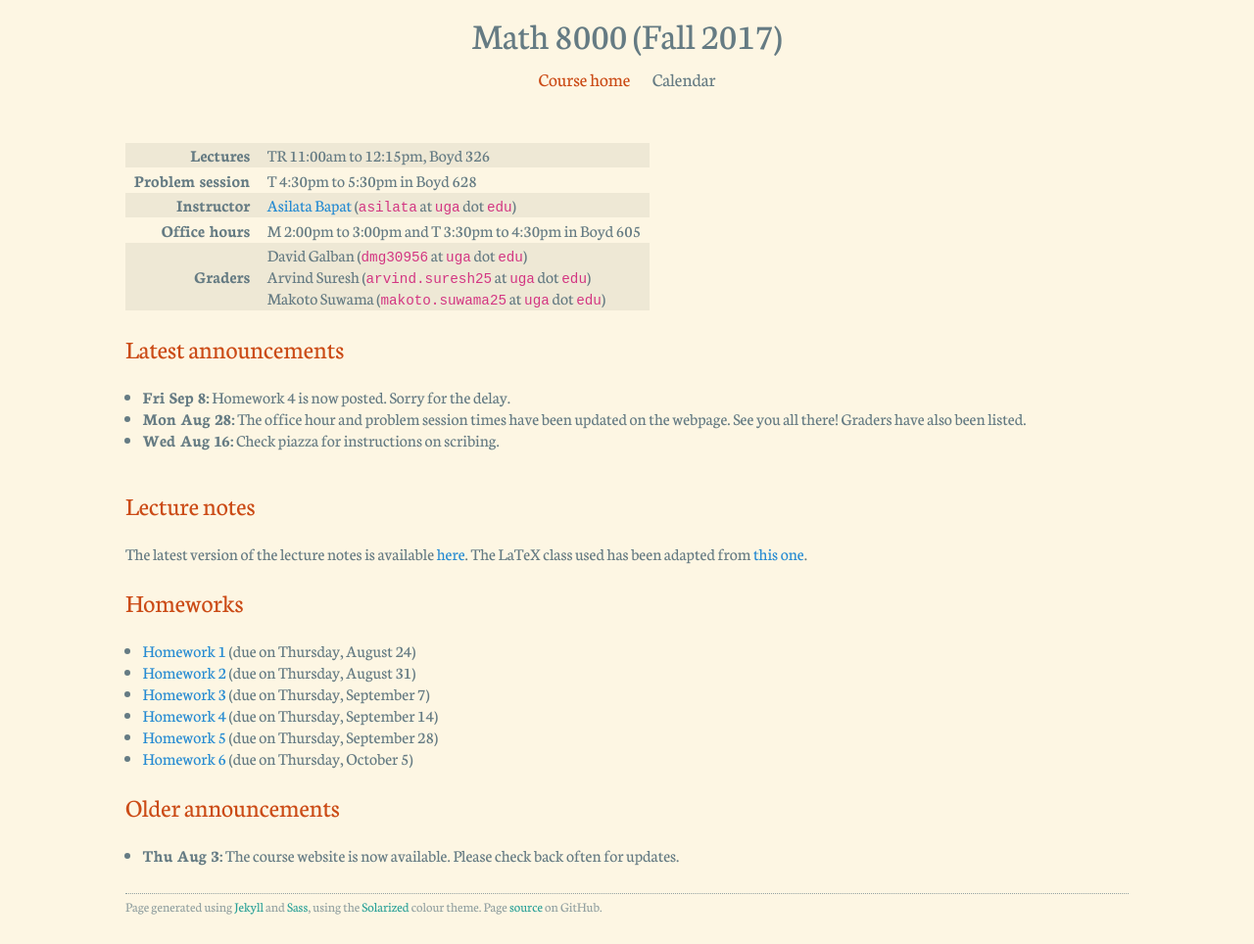
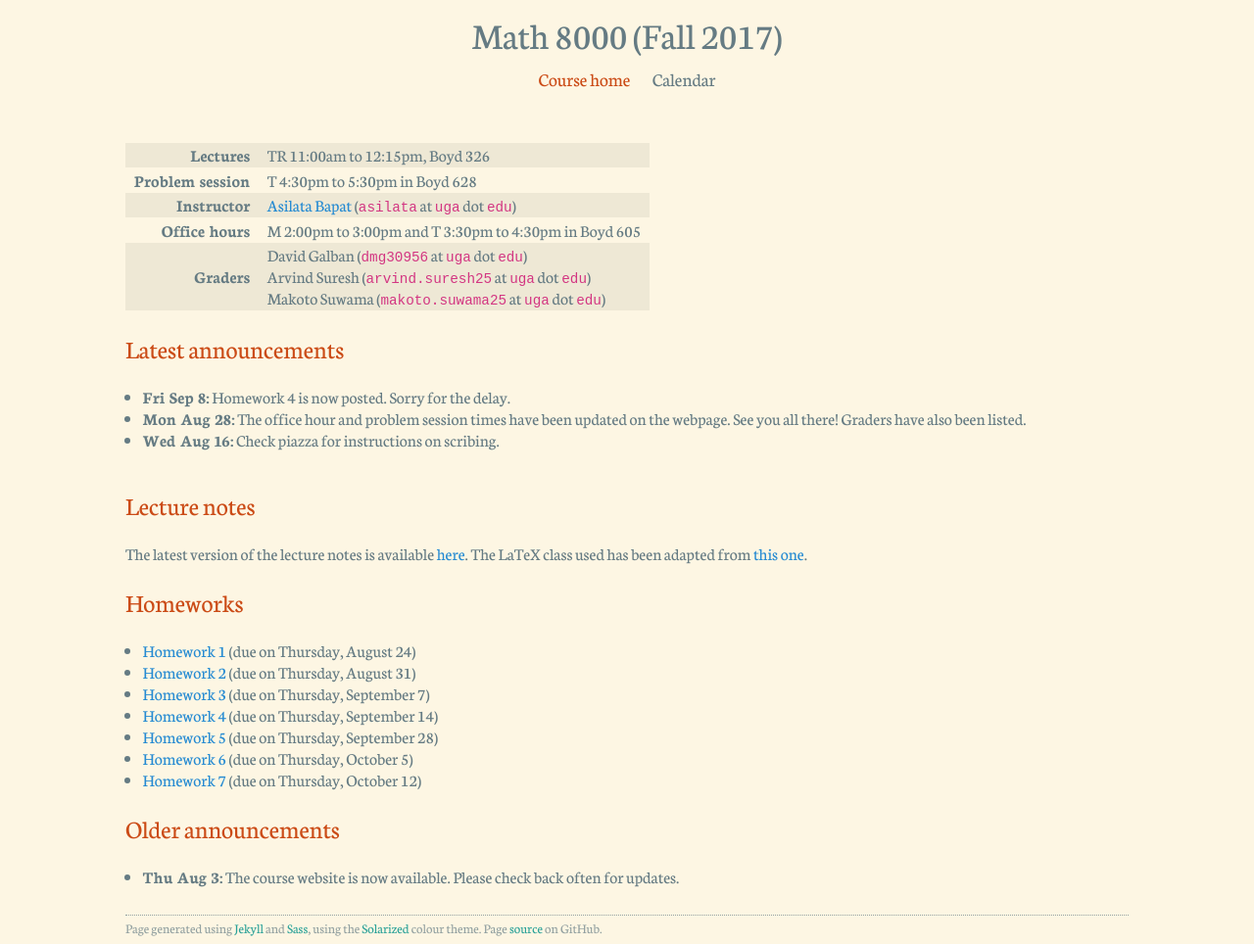
Before and after one commit to asilata/8000fall17, a Jekyll site: the page built from index.md, in a window 1280 px wide. Shown: the whole page at 98% size. Built offline with Jekyll 4.4.1, drawn with Linux system fonts in a browser that asks for light colours; before the commit the page ends 942 px from its top, so only the background shows below that.

Commit message:
Added HW 7.

```diff
--- a/_data/homeworks.yml
+++ b/_data/homeworks.yml
@@ -21,3 +21,7 @@
 - name: "Homework 6"
   link: "documents/hw6.pdf"
   due: "2017-10-05"
+
+- name: "Homework 7"
+  link: "documents/hw7.pdf"
+  due: "2017-10-12"
```
Also changed, not shown: 1 other file.
